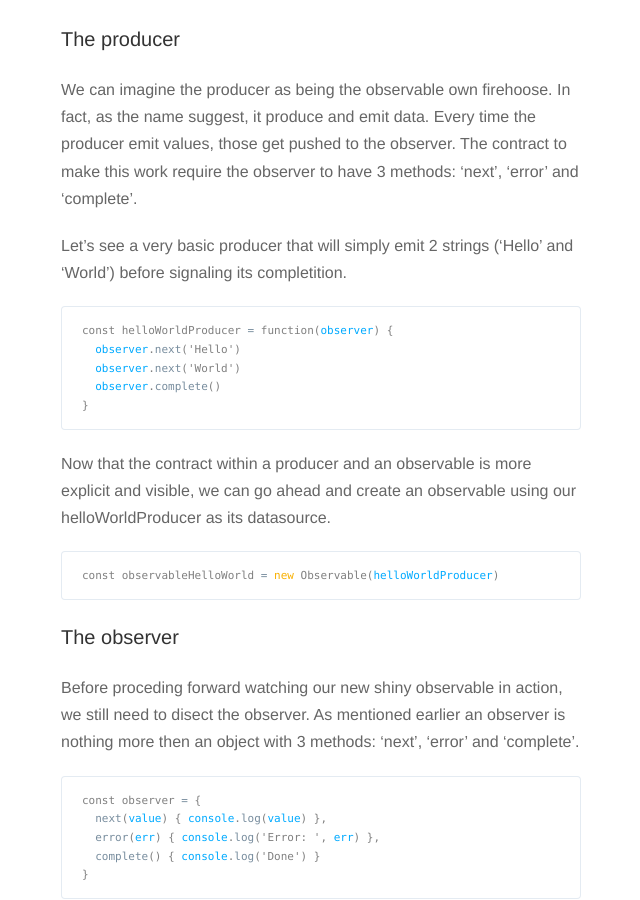
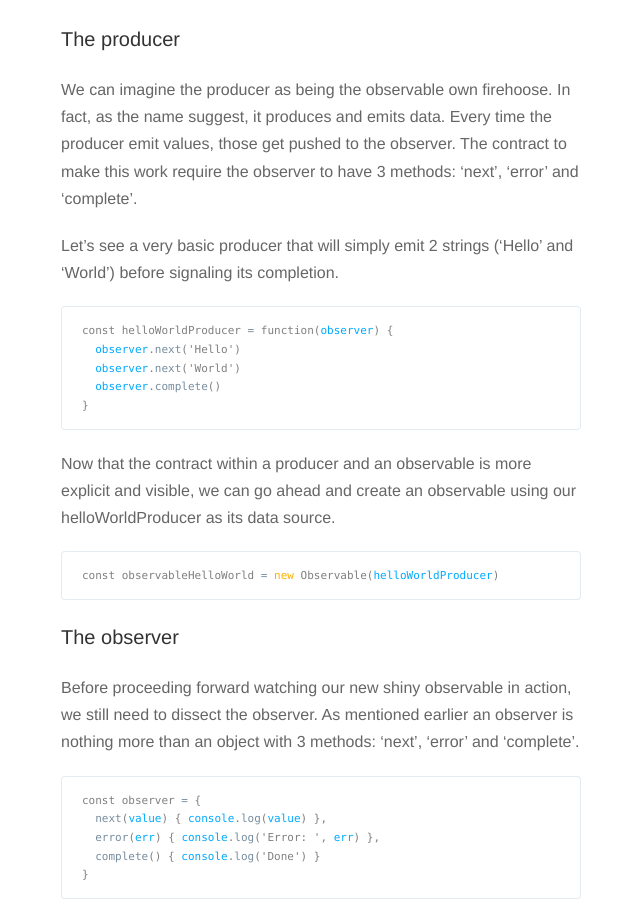
Before and after one commit to nickbalestra/nickbalestra.github.io, a Jekyll site: the page built from _posts/2016-10-29-Understanding-the-observable-type.md, in a window 1280 px wide and 1400 px high, scrolled down 1125 px. Shown: the part 179-1079 px from the top of the window, without its empty margins (319-959 px from the left). Built offline with Jekyll 4.4.1, drawn with Linux system fonts in a browser that asks for light colours; nearby versions of some CDN libraries; comment, search, counter and statistics services are not loaded; some of the changed text lies outside the part shown.

Commit message:
fix typos (#5)
I :love: the post and I just wanted to "sanitize" it.

```diff
--- a/_posts/2016-10-29-Understanding-the-observable-type.md
+++ b/_posts/2016-10-29-Understanding-the-observable-type.md
@@ -8,7 +8,7 @@ description: by reimplementing a naive version of it
 
 Observables are everywhere: we can find them used in various codebases, from [Cycle.js](https://cycle.js.org/) to [Angular2](https://angular.io/), from [Horizon](http://horizon.io/) to [Falcor](http://netflix.github.io/falcor/), from [Mobx](https://mobxjs.github.io/mobx/) to [Ecmascript proposal](https://tc39.github.io/proposal-observable/), you name it. If you followed the [ReactiveConf](https://reactiveconf.com/) in Bratislava this week, I'm sure you noticed how observables were mentioned in almost every talk. I started playing with them a couple of weeks ago as I began using cycle.js (A functional and reactive JavaScript framework for cleaner code). Observables cannot be ignored, so, [let's try](https://twitter.com/mbrochh/status/792223833914642432) to wrap our head around it.
 
-As Ben Lesh [wrote](https://medium.com/@benlesh/learning-observable-by-building-observable-d5da57405d87#.ev2dy0b9f): If you really want to understand observable, you could simply write one. In this post I'll try to do exactly that.
+As Ben Lesh [wrote](https://medium.com/@benlesh/learning-observable-by-building-observable-d5da57405d87#.ev2dy0b9f): If you really want to understand observable, you could simply write one. In this post, I'll try to do exactly that.
 
 ***
 
@@ -28,9 +28,9 @@ In the above code that contract is perhaps not that clear yet. Where does the ob
 
 ### The producer
 
-We can imagine the producer as being the observable own firehoose. In fact, as the name suggest, it produce and emit data. Every time the producer emit values, those get pushed to the observer. The contract to make this work require the observer to have 3 methods: 'next', 'error' and 'complete'.
+We can imagine the producer as being the observable own firehoose. In fact, as the name suggest, it produces and emits data. Every time the producer emit values, those get pushed to the observer. The contract to make this work require the observer to have 3 methods: 'next', 'error' and 'complete'.
 
-Let's see a very basic producer that will simply emit 2 strings ('Hello' and 'World') before signaling its completition.
+Let's see a very basic producer that will simply emit 2 strings ('Hello' and 'World') before signaling its completion.
 
 {% highlight javascript %}
 const helloWorldProducer = function(observer) {
@@ -41,7 +41,7 @@ const helloWorldProducer = function(observer) {
 {% endhighlight %}
 
 Now that the contract within a producer and an observable is more explicit and visible, we can go ahead
-and create an observable using our helloWorldProducer as its datasource.
+and create an observable using our helloWorldProducer as its data source.
 
 {% highlight javascript %}
 const observableHelloWorld = new Observable(helloWorldProducer)
@@ -49,7 +49,7 @@ const observableHelloWorld = new Observable(helloWorldProducer)
 
 ### The observer
 
-Before proceding forward watching our new shiny observable in action, we still need to disect the observer. As mentioned earlier an observer is nothing more then an object with 3 methods: 'next', 'error' and 'complete'.
+Before proceeding forward watching our new shiny observable in action, we still need to dissect the observer. As mentioned earlier an observer is nothing more than an object with 3 methods: 'next', 'error' and 'complete'.
 
 {% highlight javascript %}
 const observer = {
@@ -108,11 +108,11 @@ Is worth noting that an observer doesn’t have to have all of the methods imple
 
 ***
 
-## Unsusbscribing
+## Unsubscribing
 
 Subscribing to our observable doesn't return anything yet, normally we would want to return a dispose function allowing us to unsubscribe from the observable, let's add this in.
 
-But first, in order to better understand why this could be useful, let's refactor our hello word producer adding a bit of asyncness to it. Let's transform it into a producer that will keep emit an incremental counter every second:
+But first, in order to better understand why this could be useful, let's refactor our hello word producer adding a bit of asyncness to it. Let's transform it into a producer that will keep emitting an incremental counter every second:
 
 {% highlight javascript %}
 const intervalProducer = function(observer) {
```
Also changed, not shown: other parts of _posts/2016-10-29-Understanding-the-observable-type.md (+7 -7 lines).
